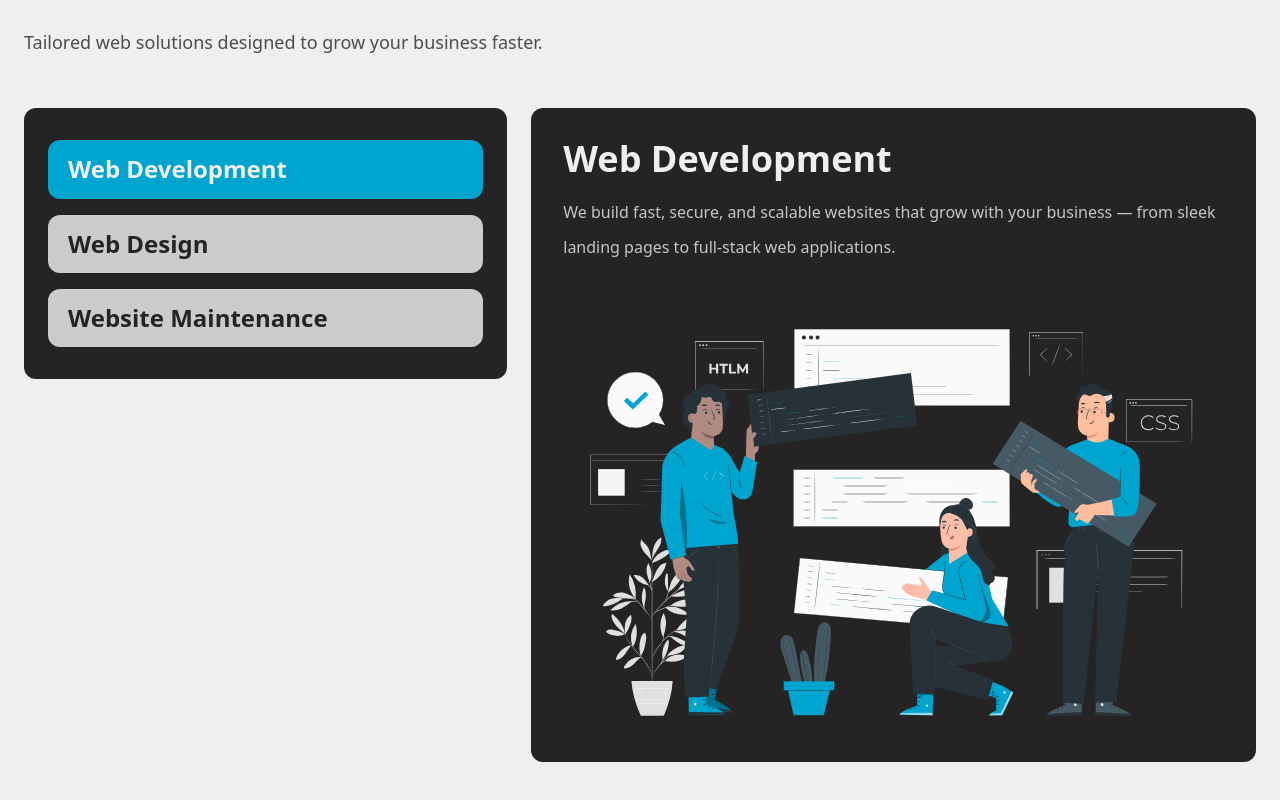
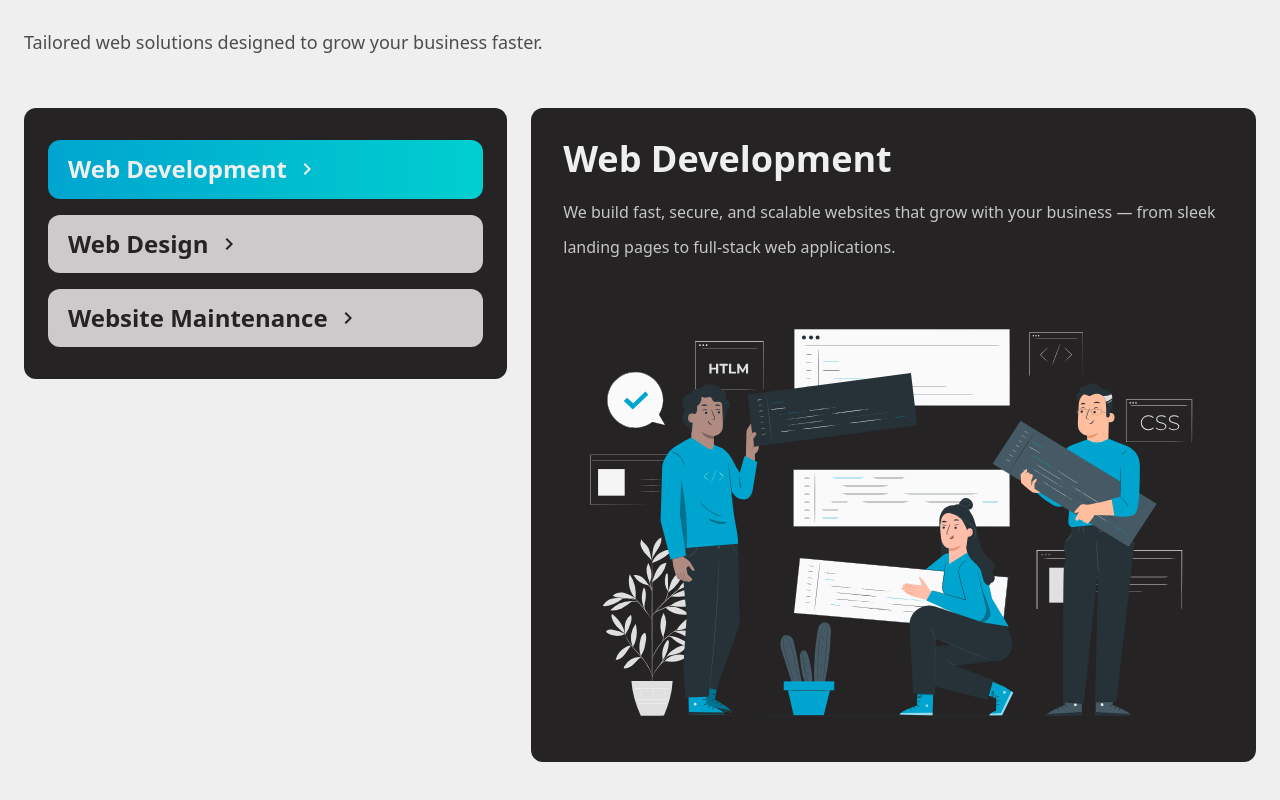
Before and after one commit to flowz0/netflows, a Next.js app: page / in a window 1280 px wide. Shown: the part 1412-2212 px from the top of the page. Built offline with nearby package versions, Linux system fonts and the light colour scheme.

Commit message:
feat(ui): add arrow icon to ServiceButton for improved UX & implement gradient background

```diff
--- a/app/components/pages/home/ServiceButton.tsx
+++ b/app/components/pages/home/ServiceButton.tsx
@@ -1,6 +1,7 @@
 "use client";
 
 import { ServiceType } from "@/app/types/service";
+import { MdKeyboardArrowRight } from "react-icons/md";
 
 type Props = {
   service: ServiceType;
@@ -12,11 +13,14 @@ function ServiceButton({ service, isActive, onClick }: Props) {
   return (
     <button
       onClick={onClick}
-      className={`text-xl/[1.466rem] font-bold p-4 rounded-xl flex transition-colors md:px-5 md:py-2 md:text-2xl/[2.649rem] ${
-        isActive ? "bg-[#00A5CF] text-[#EFEFEF] cursor-not-allowed" : "bg-[#CDCACC] text-[#252323] cursor-pointer hover:bg-[hsl(320,3%,70%)]"
+      className={`text-xl/[1.466rem] font-bold p-4 rounded-xl flex items-center gap-x-2 transition-colors md:px-5 md:py-2 md:text-2xl/[2.649rem] ${
+        isActive
+        ? "bg-linear-to-r from-[#00A5CF] to-[#00cfcf] text-[#EFEFEF] cursor-not-allowed"
+        : "bg-[#CDCACC] text-[#252323] cursor-pointer hover:bg-[hsl(320,3%,70%)]"
       }`}
     >
       {service.title}
+      <MdKeyboardArrowRight className="w-6 h-6" />
     </button>
   )
 }
```
